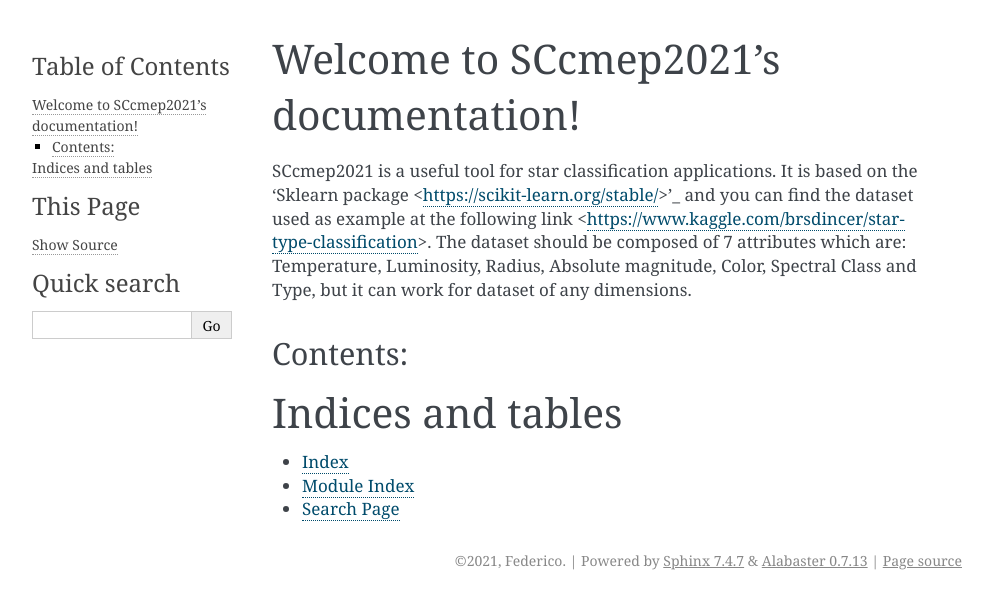
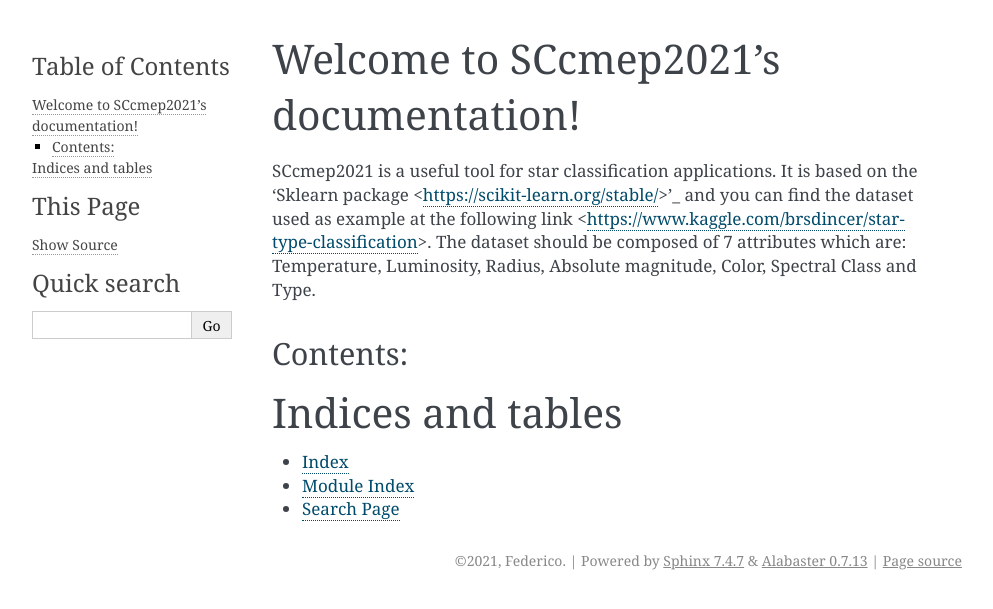
Before and after one commit to fededalba/SCcmep2021, a Sphinx documentation site: the page built from docs/index.rst, in a window 1280 px wide. Shown: the top 609 px of the page, without its empty margins (148-1141 px from the left). Built offline with Sphinx 7.4.7, drawn with Linux system fonts in a browser that asks for light colours; pages that are not in the unit, such as notebooks, are missing from menus.

Commit message:
final import

```diff
--- a/docs/index.rst
+++ b/docs/index.rst
@@ -9,8 +9,7 @@ Welcome to SCcmep2021's documentation!
 SCcmep2021 is a useful tool for star classification applications. It is based on the
 'Sklearn package <https://scikit-learn.org/stable/>'_ and you can find the dataset used as example at
 the following link <https://www.kaggle.com/brsdincer/star-type-classification>.
-The dataset should be composed of 7 attributes which are: Temperature, Luminosity, Radius, Absolute magnitude, Color, Spectral Class and Type,
-but it can work for dataset of any dimensions.
+The dataset should be composed of 7 attributes which are: Temperature, Luminosity, Radius, Absolute magnitude, Color, Spectral Class and Type.
 
 
 
```
Also changed, not shown: 1 other file.
